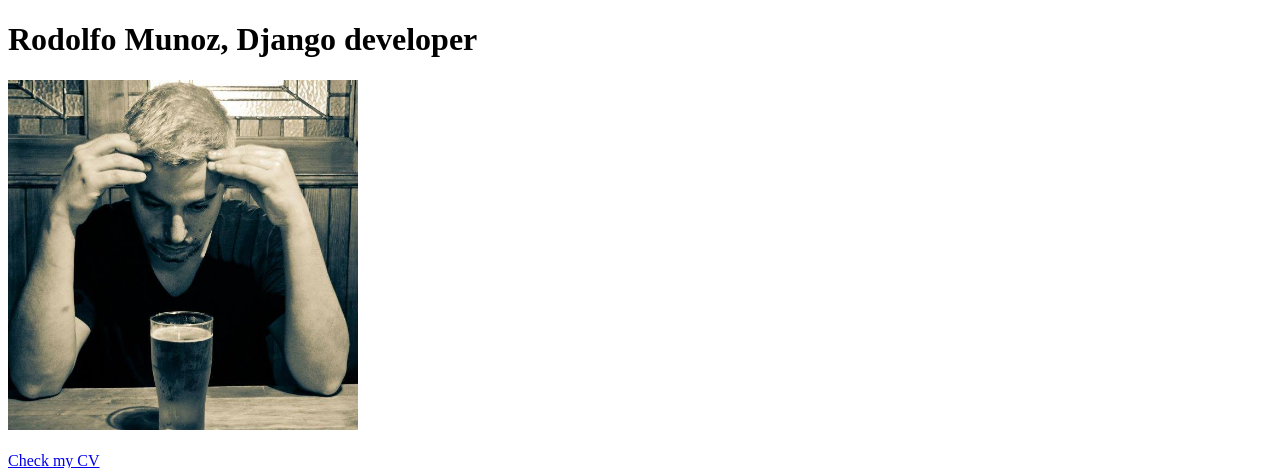
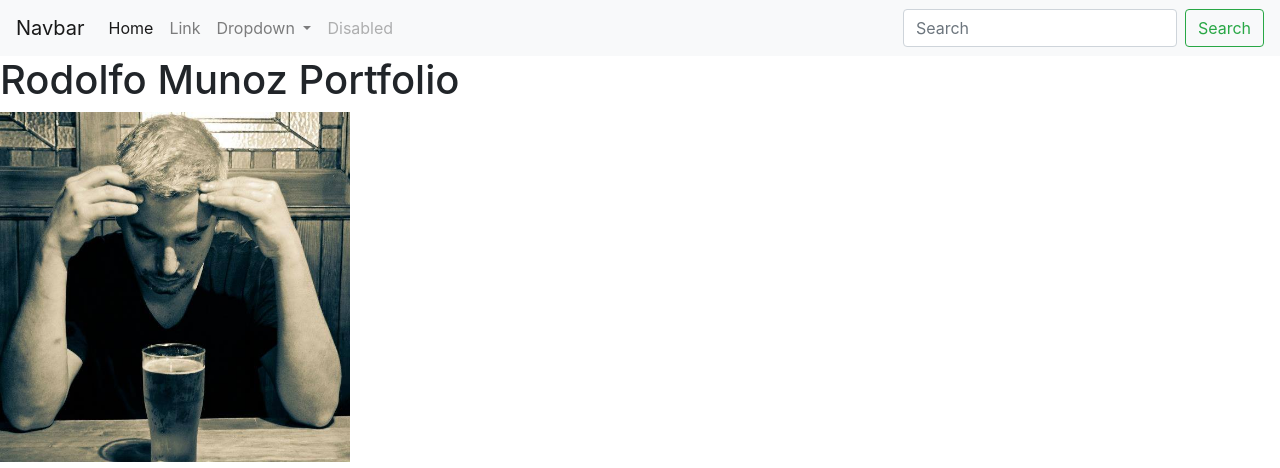
Before and after one commit to Rodolfo-Munoz/personal_portfolio, a Django app: page / in a window 1280 px wide. Shown: the top 468 px of the page. Run offline with Django 3.2, Linux system fonts and the light colour scheme; data comes from the database, SQL or seed files in the repository; parts of the project's set-up code (start-up, migrations or seed data) failed here and were passed over; some libraries are stand-ins or nearby versions.

Commit message:
base template added in base.html with bootstrap template and navbar

```diff
--- /dev/null
+++ b/portfolio/templates/portfolio/base.html
@@ -0,0 +1,60 @@
+<!doctype html>
+<html lang="en">
+  <head>
+    <!-- Required meta tags -->
+    <meta charset="utf-8">
+    <meta name="viewport" content="width=device-width, initial-scale=1, shrink-to-fit=no">
+
+    <!-- Bootstrap CSS -->
+    <link rel="stylesheet" href="https://maxcdn.bootstrapcdn.com/bootstrap/4.0.0/css/bootstrap.min.css" integrity="sha384-Gn5384xqQ1aoWXA+058RXPxPg6fy4IWvTNh0E263XmFcJlSAwiGgFAW/dAiS6JXm" crossorigin="anonymous">
+
+    <title>Hello, world!</title>
+  </head>
+  <body>
+
+    <nav class="navbar navbar-expand-lg navbar-light bg-light">
+      <a class="navbar-brand" href="#">Navbar</a>
+      <button class="navbar-toggler" type="button" data-toggle="collapse" data-target="#navbarSupportedContent" aria-controls="navbarSupportedContent" aria-expanded="false" aria-label="Toggle navigation">
+        <span class="navbar-toggler-icon"></span>
+      </button>
+
+      <div class="collapse navbar-collapse" id="navbarSupportedContent">
+        <ul class="navbar-nav mr-auto">
+          <li class="nav-item active">
+            <a class="nav-link" href="#">Home <span class="sr-only">(current)</span></a>
+          </li>
+          <li class="nav-item">
+            <a class="nav-link" href="#">Link</a>
+          </li>
+          <li class="nav-item dropdown">
+            <a class="nav-link dropdown-toggle" href="#" id="navbarDropdown" role="button" data-toggle="dropdown" aria-haspopup="true" aria-expanded="false">
+              Dropdown
+            </a>
+            <div class="dropdown-menu" aria-labelledby="navbarDropdown">
+              <a class="dropdown-item" href="#">Action</a>
+              <a class="dropdown-item" href="#">Another action</a>
+              <div class="dropdown-divider"></div>
+              <a class="dropdown-item" href="#">Something else here</a>
+            </div>
+          </li>
+          <li class="nav-item">
+            <a class="nav-link disabled" href="#">Disabled</a>
+          </li>
+        </ul>
+        <form class="form-inline my-2 my-lg-0">
+          <input class="form-control mr-sm-2" type="search" placeholder="Search" aria-label="Search">
+          <button class="btn btn-outline-success my-2 my-sm-0" type="submit">Search</button>
+        </form>
+      </div>
+    </nav>
+
+    {% block content %}{% endblock %}
+
+
+    <!-- Optional JavaScript -->
+    <!-- jQuery first, then Popper.js, then Bootstrap JS -->
+    <script src="https://code.jquery.com/jquery-3.2.1.slim.min.js" integrity="sha384-KJ3o2DKtIkvYIK3UENzmM7KCkRr/rE9/Qpg6aAZGJwFDMVNA/GpGFF93hXpG5KkN" crossorigin="anonymous"></script>
+    <script src="https://cdnjs.cloudflare.com/ajax/libs/popper.js/1.12.9/umd/popper.min.js" integrity="sha384-ApNbgh9B+Y1QKtv3Rn7W3mgPxhU9K/ScQsAP7hUibX39j7fakFPskvXusvfa0b4Q" crossorigin="anonymous"></script>
+    <script src="https://maxcdn.bootstrapcdn.com/bootstrap/4.0.0/js/bootstrap.min.js" integrity="sha384-JZR6Spejh4U02d8jOt6vLEHfe/JQGiRRSQQxSfFWpi1MquVdAyjUar5+76PVCmYl" crossorigin="anonymous"></script>
+  </body>
+</html>
--- a/portfolio/templates/portfolio/home.html
+++ b/portfolio/templates/portfolio/home.html
@@ -1,11 +1,7 @@
-<!DOCTYPE html>
-<html lang="en">
-<head>
-    <meta charset="UTF-8">
-    <title>Portfolio</title>
-</head>
-<body>
-    <h1>Rodolfo Munoz, Django developer</h1>
+{% extends 'portfolio/base.html' %}
+{% block content %}
+
+    <h1>Rodolfo Munoz Portfolio</h1>
 
     {% load static %}
 
@@ -15,6 +11,7 @@
     <a href="{% static 'portfolio/cv.pdf' %}">Check my CV</a>
     <br>
     <a href="{% url 'blog:all_blogs' %}">Blog page</a>
+
     {% for project in projects %}
 
         <h2>{{ project.title }}</h2>
@@ -22,11 +19,8 @@
         <p><img width="500px" src="{{ project.image.url }}"></p>
 
         {# If Project has an url then display this link #}
-        {% if project.url %}
-        <a target="_blank" href="{{ project.url }}">Link to web site</a>
+        {% if project.url %}<a target="_blank" href="{{ project.url }}">Link to web site</a>
         {% endif %}
 
     {% endfor %}
-
-</body>
-</html>
+{% endblock %}
```
Also changed, not shown: blog/templates/blog/all_blogs.html (+8 -14 lines), blog/templates/blog/detail.html (+8 -12 lines).
